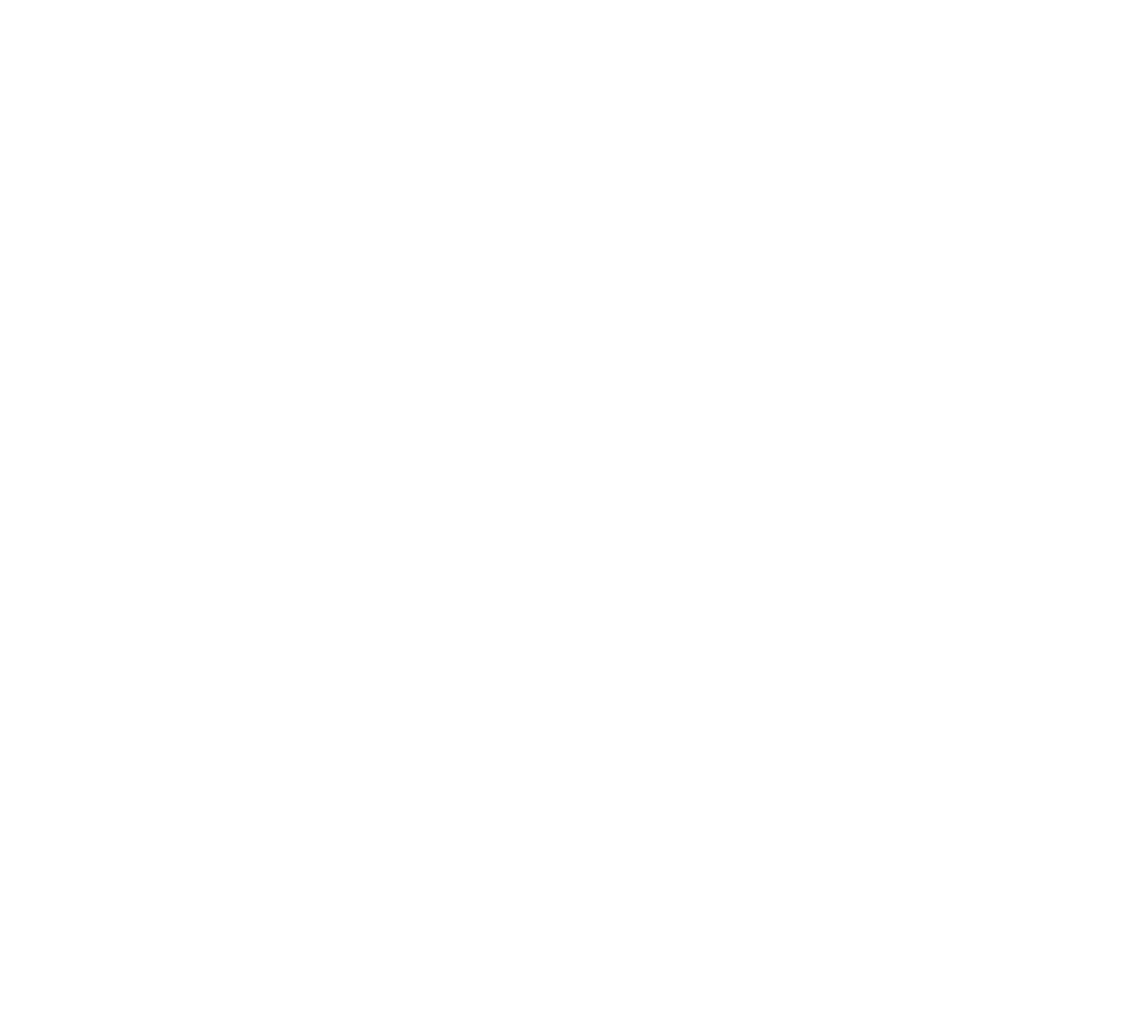
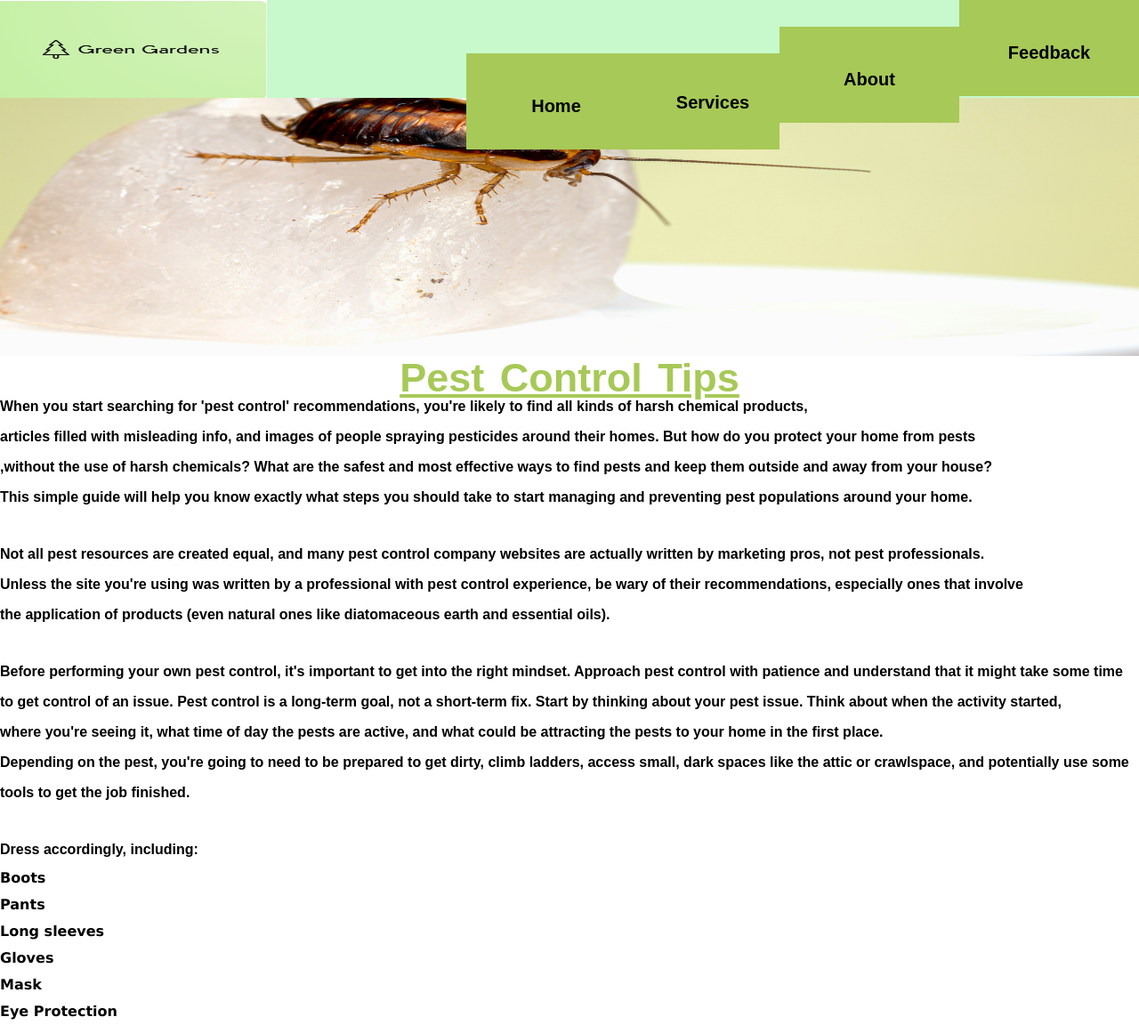
Before and after one commit to tama542/project003, a plain HTML site: page pests.html in a window 1280 px wide. Shown: the whole page at 89% size. Before the commit the page ends 800 px from the top, so only its background shows below. Drawn offline with Linux system fonts and the light colour scheme.

Commit message:
fourth commit

```diff
--- /dev/null
+++ b/about.css
@@ -0,0 +1,16 @@
+* {
+    margin: 0px;
+    padding: 0px;
+}
+
+body {
+    background-color: #a7c957;
+}
+
+.about p {
+    top:10px ;
+    font-size: 25px;
+    line-height: 35px;
+
+
+}
--- a/pest.css
+++ b/pest.css
@@ -2,3 +2,33 @@
     margin: 0px;
     padding:0px:
 }
+
+body {
+
+}
+
+.pest img {
+    width:100%;
+    height: 400px;
+
+}
+
+.control h1 {
+    color:#a7c957;
+    word-spacing: 5px;
+    font-size: 45px;
+    text-align: center;
+    font-family: Arial, Helvetica, sans-serif;
+}
+
+.control p {
+    font-family: Arial, Helvetica, sans-serif;
+    line-height: 34px;
+    margin: 0px;
+
+
+}
+
+ ul li{
+    list-style:square;
+}
--- a/pests.html
+++ b/pests.html
@@ -5,8 +5,63 @@
     <meta name="viewport" content="width=device-width, initial-scale=1.0">
     <title>Pests Control Tips</title>
     <link rel="stylesheet" href="pest.css">
+    <link rel="stylesheet" href="style.css">
 </head>
 <body>
+
+  <div class="main">
+    <nav class="navbar">
+      <img src="assets/logo.jpeg" alt="Logo">
+
+      <ul>
+
+        <b>
+          <li><a href="">Feedback</a></li>
+          <li><a href="AboutUs">About</a></li>
+          <div class="dropdown">
+            <button class="dropbtn">Services
+              <i class="fa fa-caret-down"></i>
+            </button>
+            <div class="dropdown-content">
+              <a href="gardening.html">Seasonal Planting Guides</a>
+              <a href="pests.html">Pest Control Tips </a>
+            </div>
+          </div>
+
+          <a href="index.html">Home</a>
+        </b>
+      </ul>
+    </nav>
+
+    <div class="pest">
+        <img src="assets/pest2.jpg" alt="pest">
+    </div>
+
+<div class="control">
+
+    <h1><b><u>Pest Control Tips</u></b></h1>
+    <p>When you start searching for 'pest control' recommendations, you're likely to find all kinds of harsh chemical products,<br> articles filled with misleading info, and images of people spraying pesticides around their homes.
+        But how do you protect your home from pests <br>,without the use of harsh chemicals? What are the safest and most effective ways to find pests and keep them outside and away from your house? <br> This simple guide will help you know exactly what steps you should take to start managing and preventing pest populations around your home.</p>
+
+        <br>
+        <p>Not all pest resources are created equal, and many pest control company websites are actually written by marketing pros, not pest professionals. <br>Unless the site you're using was written by a professional with pest control experience, be wary of their recommendations, especially ones that involve <br>the application of products (even natural ones like diatomaceous earth and essential oils).</p>
+        <br>
+
+   <p>Before performing your own pest control, it's important to get into the right mindset. Approach pest control with patience and understand that it might take some time <br>to get control of an issue. Pest control is a long-term goal, not a short-term fix.
+    Start by thinking about your pest issue. Think about when the activity started,<br> where you're seeing it, what time of day the pests are active, and what could be attracting the pests to your home in the first place. <br>
+    Depending on the pest, you're going to need to be prepared to get dirty, climb ladders, access small, dark spaces like the attic or crawlspace, and potentially use some tools to get the job finished.</p>
+    <br>
+    <p>Dress accordingly, including: </p>
+    <ul>
+        <li>Boots</li>
+        <li>Pants</li>
+        <li>Long sleeves</li>
+        <li>Gloves</li>
+        <li>Mask</li>
+        <li>Eye Protection</li>
+    </ul>
+    </div>
+
 
 
 
```
Also changed, not shown: about.html (added, +50 -0 lines), feedback.html (+49 -0 lines), index.html (+5 -5 lines), assets/pest2.jpg (added).
